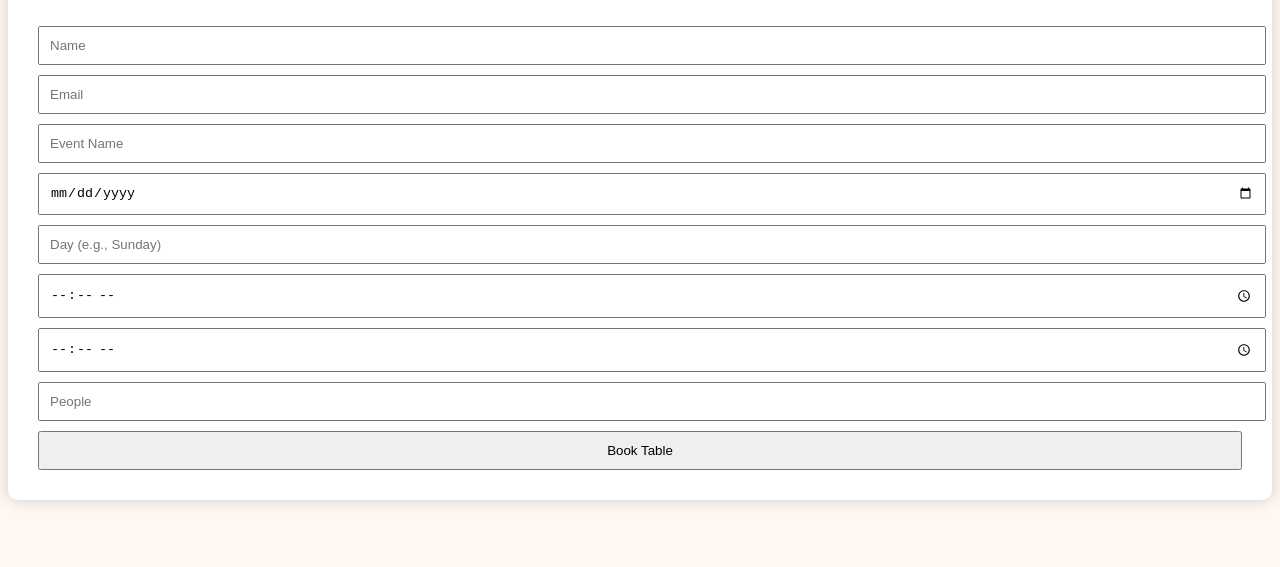
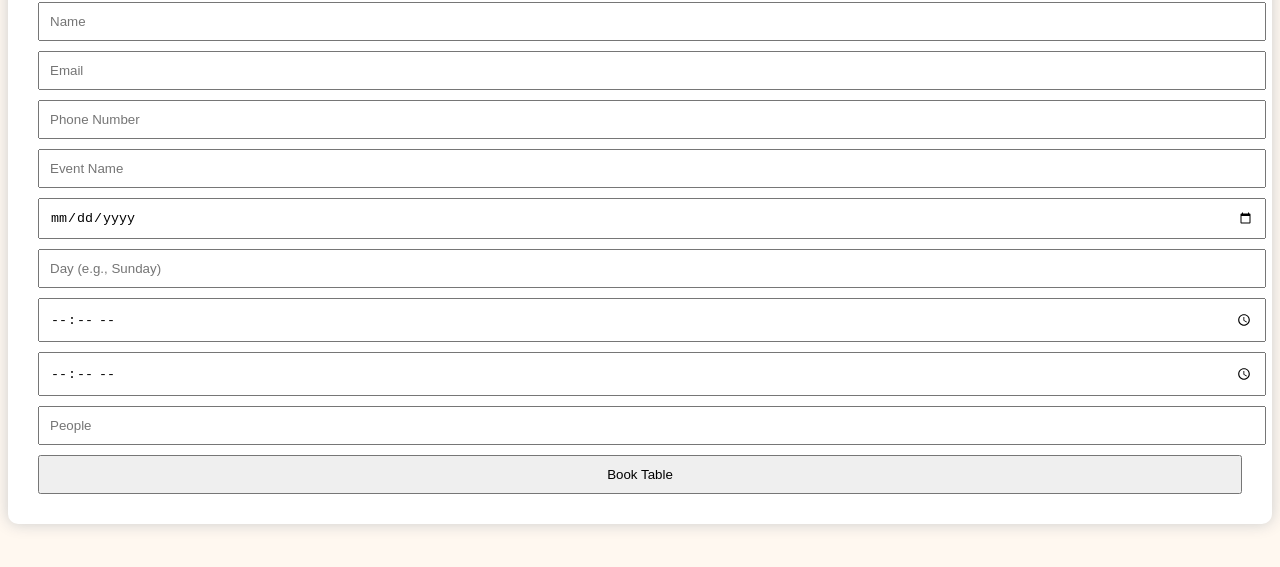
Before and after one commit to MANISHBRO500/The-palate, a website: page frontend/customer/customer.html in a window 1280 px wide. Shown: the part 205-772 px from the top of the page. Drawn offline with Linux system fonts and the light colour scheme.

Commit message:
Update customer.html

```diff
--- a/frontend/customer/customer.html
+++ b/frontend/customer/customer.html
@@ -10,6 +10,7 @@
     <form id="bookingForm">
       <input type="text" name="name" placeholder="Name" required />
       <input type="email" name="email" placeholder="Email" required />
+      <input type="tel" name="phone" placeholder="Phone Number" required />
       <input type="text" name="event" placeholder="Event Name" required />
       <input type="date" name="date" required />
       <input type="text" name="day" placeholder="Day (e.g., Sunday)" required />
```
